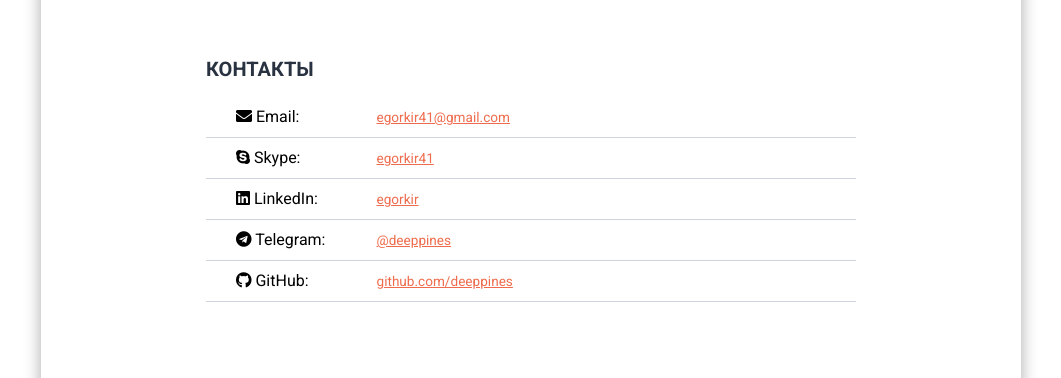
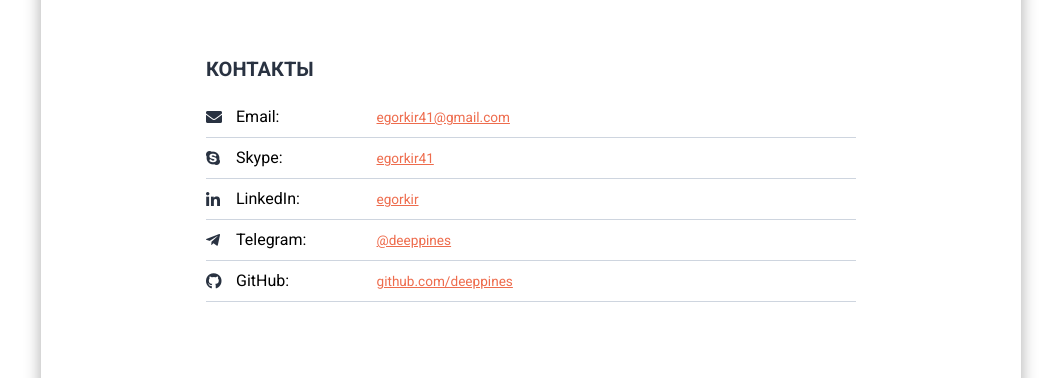
Before and after one commit to deeppines/deeppines.github.io, a Jekyll site: the page built from cv.html, in a window 1280 px wide. Shown: the part 656-1034 px from the top of the page, without its empty margins (109-1170 px from the left). Built offline with Jekyll 4.4.1, drawn with Linux system fonts in a browser that asks for light colours.

Commit message:
update icon

```diff
--- a/_includes/cv/contacts.html
+++ b/_includes/cv/contacts.html
@@ -22,7 +22,7 @@
         </li>
         <li class="list__item list__item_row">
             <span class="list__col list__col_icon">
-                <i class="fab fa-linkedin" aria-hidden="true"></i>
+                <i class="fab fa-linkedin-in" aria-hidden="true"></i>
                 LinkedIn:
             </span>
             <span class="list__col">
@@ -31,7 +31,7 @@
         </li>
         <li class="list__item list__item_row">
             <span class="list__col list__col_icon">
-                <i class="fab fa-telegram" aria-hidden="true"></i>
+                <i class="fab fa-telegram-plane" aria-hidden="true"></i>
                 Telegram:
             </span>
             <span class="list__col">
--- a/_sass/components/_list.scss
+++ b/_sass/components/_list.scss
@@ -27,7 +27,8 @@
         position: relative;
         padding-left: 30px;
 
-        .fa {
+        .fab,
+        .fas {
             font-size: 1em;
             position: absolute;
             left: 0;
```
